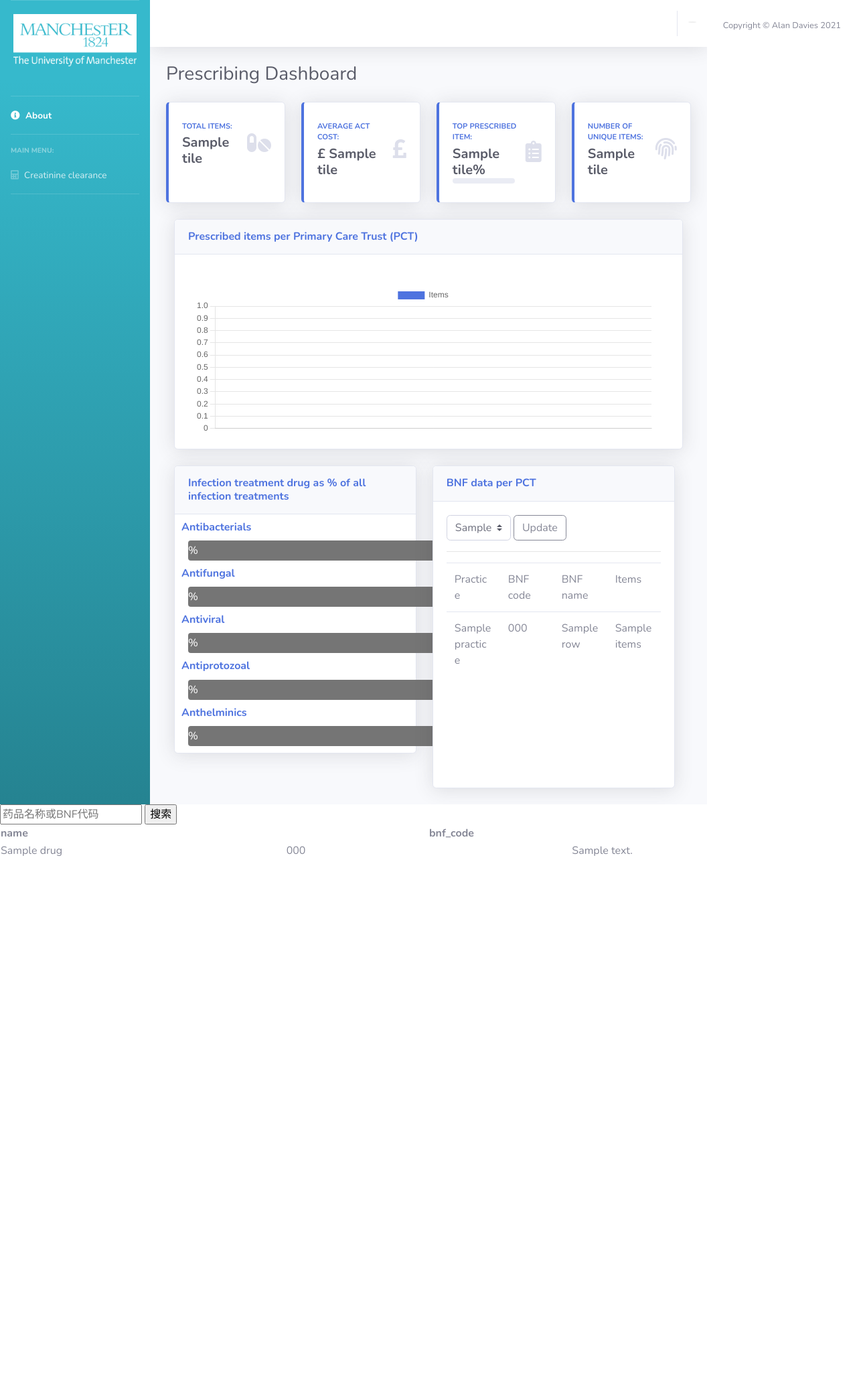
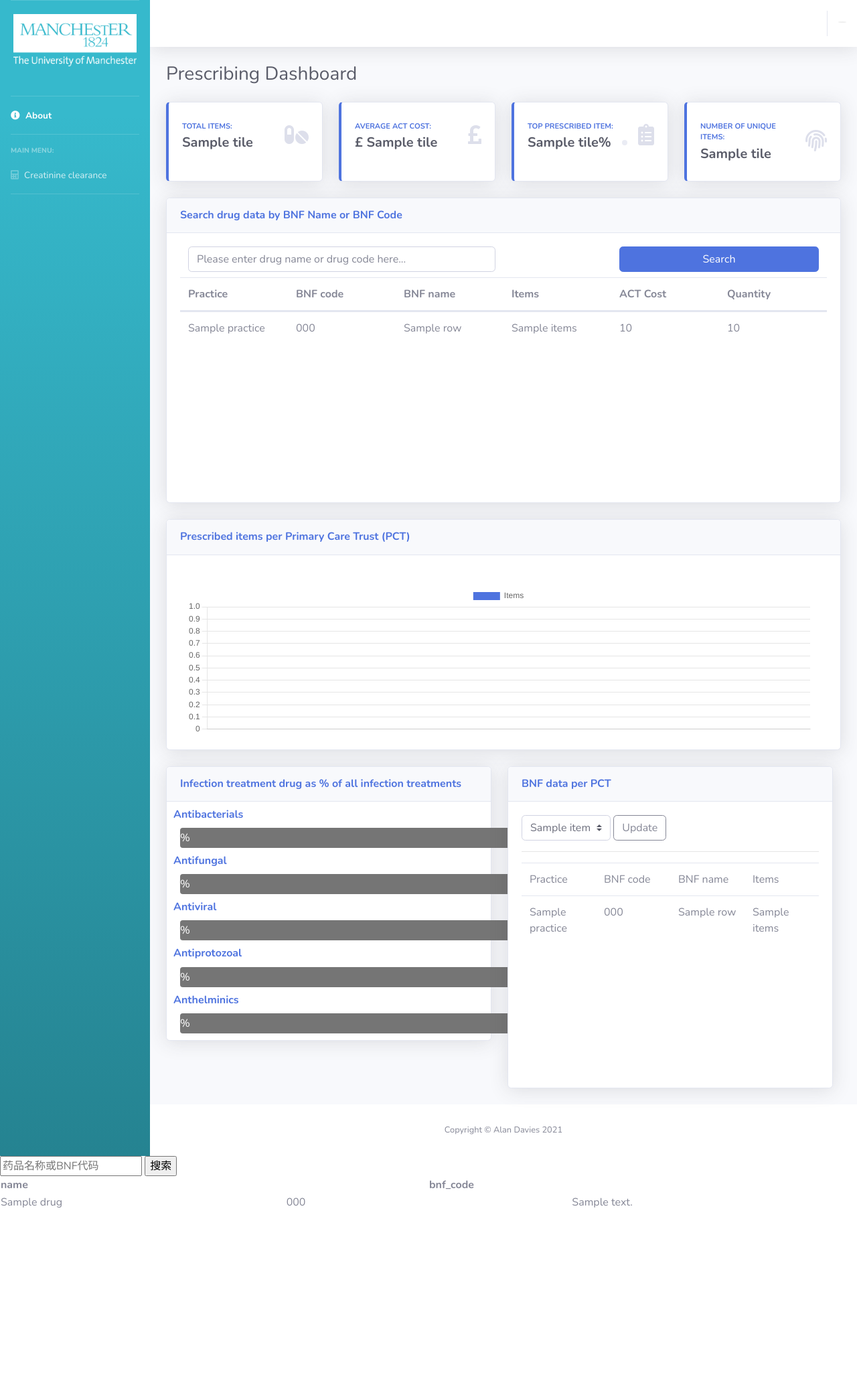
Before and after one commit to MuyingZhao/Prescription-Analysis-Dashboard, a Flask app: template app/templates/dashboard/index.html in a window 1280 px wide. Shown: the whole page at 67% size. Before the commit the page ends 1278 px from the top, so only its background shows below. Run offline with Flask 3, Linux system fonts and the light colour scheme; the template is opened without the code that fills it: most values are stand-ins (such as "Sample title", 1, 10 or a date in 2020); some libraries are stand-ins or nearby versions.

Commit message:
merge a search box

```diff
--- a/app/templates/dashboard/index.html
+++ b/app/templates/dashboard/index.html
@@ -244,6 +244,54 @@
               </div>
             </div>
           </div>
+
+
+            <div class="row">
+                <div class="col-xl-12 col-lg-7">
+                    <div class="card shadow mb-4">
+                        <div class="card-header py-3">
+                            <h6 class="m-0 font-weight-bold text-primary">Search drug data by BNF Name or BNF Code</h6>
+                        </div>
+                        <div class="card-body">
+                            <form method='GET' action="{{ url_for('dashboard.home') }}" name="drugForm">
+                                <div class="d-flex justify-content-between">
+                                    <div class="col-md-6 mb-2">
+                                        <input type="text" class="form-control" id="searchTerm" name="searchTerm" placeholder="Please enter drug name or drug code here...">
+                                    </div>
+                                    <div class="col-md-4 mb-2">
+                                        <button type="submit" class="btn btn-primary w-100" id="update-btn">Search</button>
+                                    </div>
+                                </div>
+                            </form>
+                            <table class="table">
+                                <thead>
+                                    <tr>
+                                        <th>Practice</th>
+                                        <th>BNF code</th>
+                                        <th>BNF name</th>
+                                        <th>Items</th>
+                                        <th>ACT Cost</th>
+                                        <th>Quantity</th>
+                                    </tr>
+                                </thead>
+                                <tbody>
+                                    {% for row in table_data %}
+                                        <tr>
+                                            <td>{{ row.practice }}</td>
+                                            <td>{{ row.BNF_code }}</td>
+                                            <td>{{ row.BNF_name }}</td>
+                                            <td>{{ row.items }}</td>
+                                            <td>{{ row.ACT_cost }}</td>
+                                            <td>{{ row.quantity }}</td>
+                                        </tr>
+                                    {% endfor %}
+                                </tbody>
+                            </table>
+                        </div>
+                    </div>
+                </div>
+
+
 
           <!-- Content Row -->
             <div class="col-xl-12 col-lg-7">
```
